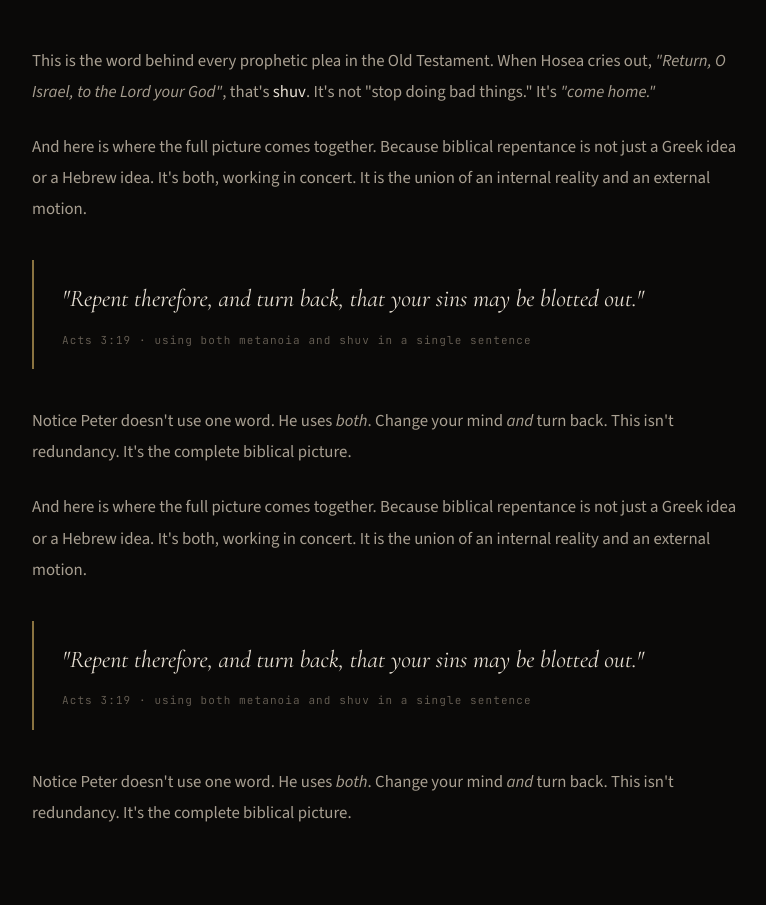
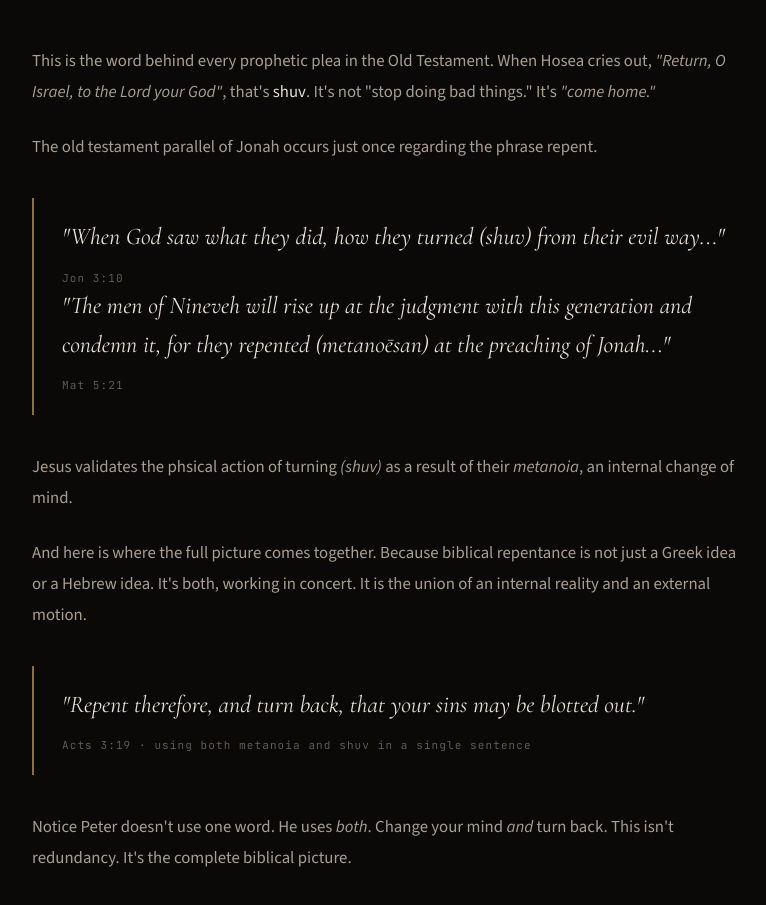
Before and after one commit to scha77/repent, a plain HTML site: page index.html in a window 1280 px wide. Shown: the part 4863-5768 px from the top of the page, without its empty margins (248-1014 px from the left). Drawn offline with nearby package versions, Linux system fonts and the light colour scheme.

Commit message:
Update index.html

```diff
--- a/index.html
+++ b/index.html
@@ -962,14 +962,16 @@ body {
 
     <p class="body-text reveal reveal-delay-4">This is the word behind every prophetic plea in the Old Testament. When Hosea cries out, <em>"Return, O Israel, to the Lord your God"</em>, that's <strong>shuv</strong>. It's not "stop doing bad things." It's <em>"come home."</em></p>
 
-    <p class="body-text reveal reveal-delay-4">And here is where the full picture comes together. Because biblical repentance is not just a Greek idea or a Hebrew idea. It's both, working in concert. It is the union of an internal reality and an external motion.</p>
+    <p class="body-text reveal reveal-delay-4">The old testament parallel of Jonah occurs just once regarding the phrase repent. </p>
 
     <div class="quote-block reveal">
-      <div class="quote-text">"Repent therefore, and turn back, that your sins may be blotted out."</div>
-      <div class="quote-source">Acts 3:19 · using both metanoia and shuv in a single sentence</div>
+      <div class="quote-text">"When God saw what they did, how they turned (shuv) from their evil way..."</div>
+      <div class="quote-source">Jon 3:10</div>
+      <div class="quote-text">"The men of Nineveh will rise up at the judgment with this generation and condemn it, for they repented (metanoēsan) at the preaching of Jonah..."</div>
+      <div class="quote-source">Mat 5:21</div>
     </div>
 
-    <p class="body-text reveal">Notice Peter doesn't use one word. He uses <em>both</em>. Change your mind <em>and</em> turn back. This isn't redundancy. It's the complete biblical picture.</p>
+    <p class="body-text reveal">Jesus validates the phsical action of turning <em>(shuv)</em> as a result of their <em>metanoia</em>, an internal change of mind.</p>
 
     <p class="body-text reveal reveal-delay-4">And here is where the full picture comes together. Because biblical repentance is not just a Greek idea or a Hebrew idea. It's both, working in concert. It is the union of an internal reality and an external motion.</p>
 
```
